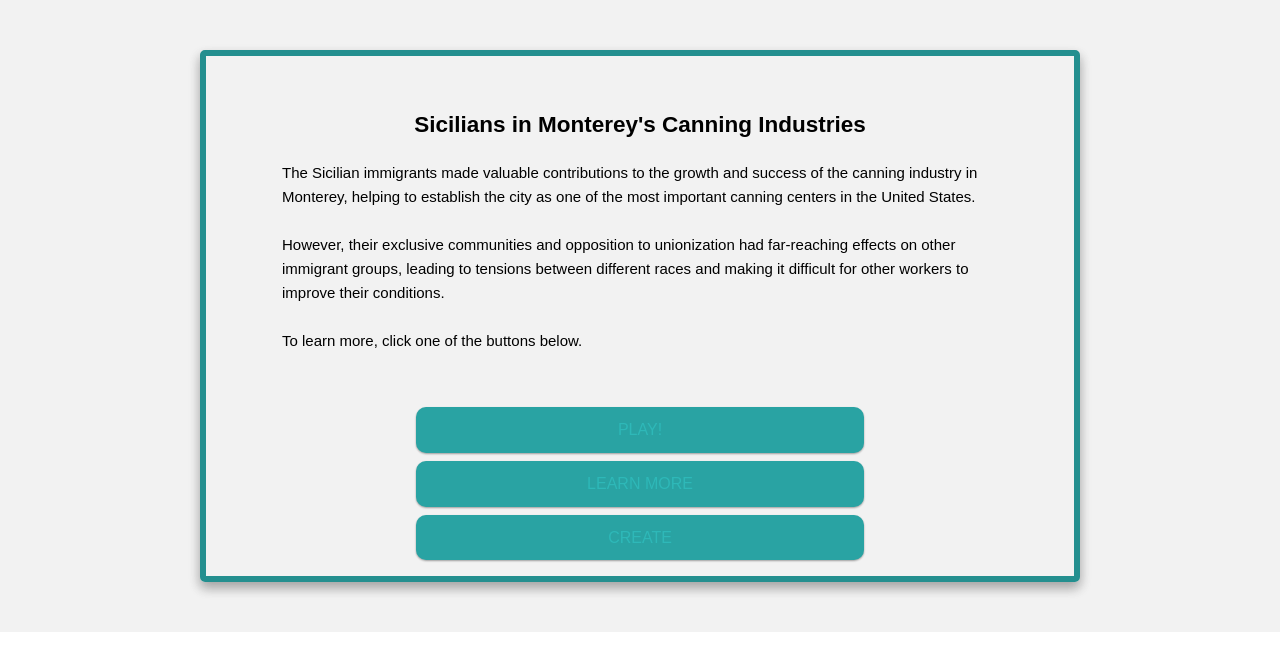
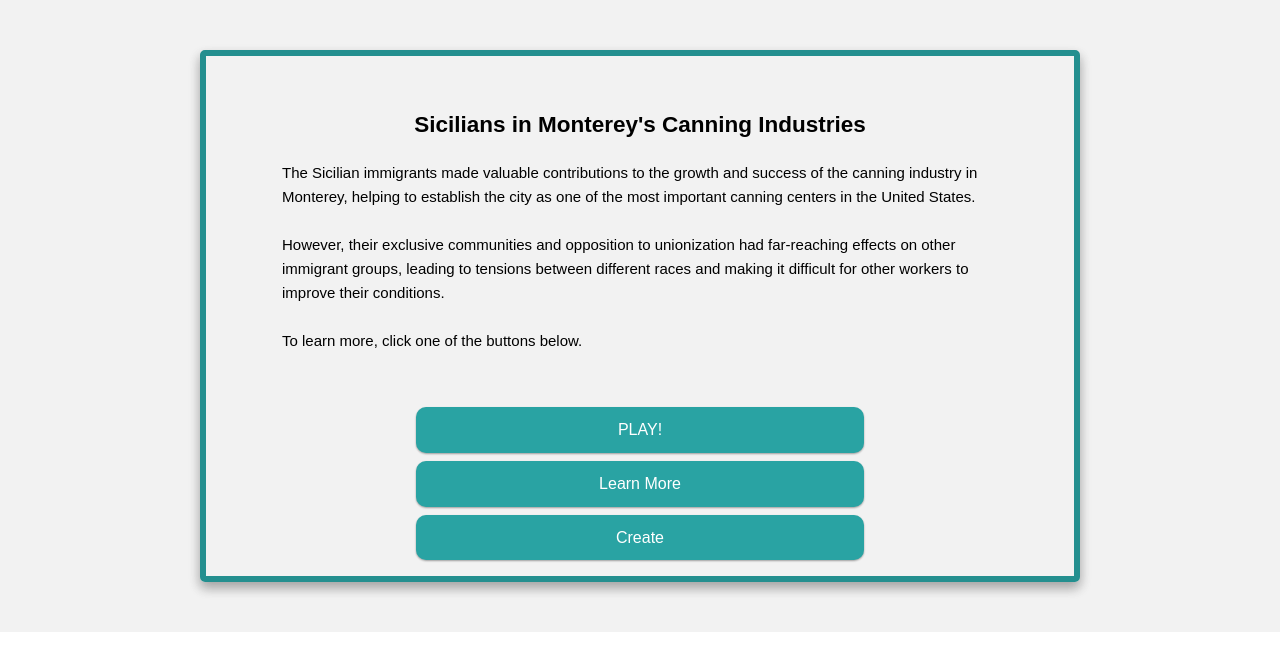
Before and after one commit to mia-chau-lawrence/agate, a plain HTML site: page index.html in a window 1280 px wide. Drawn offline with Linux system fonts and the light colour scheme.

```diff
--- a/agate-style.css
+++ b/agate-style.css
@@ -50,10 +50,6 @@ header {
 /*.main-enclose:hover {
   box-shadow: 0 12px 24px rgba(0,0,0,0.12), 0 9px 18px rgba(0,0,0,0.24);
 }*/
-
-.main-enclose a {
-    color:#2eb8b8;
-}
 
 /* .img-center {
     display:block;
--- a/index.html
+++ b/index.html
@@ -38,8 +38,8 @@
           </div>
           <div class="button-box">
               <a href="game.html" class="answer-button">PLAY!</a>
-              <a href="" class="answer-button">LEARN MORE</a>
-              <a href="" class="answer-button">CREATE</a>
+              <a href="" class="answer-button">Learn More</a>
+              <a href="" class="answer-button">Create</a>
           </div>
       </div>
   </div>
```
Also changed, not shown: game.html (added, +30 -0 lines).
